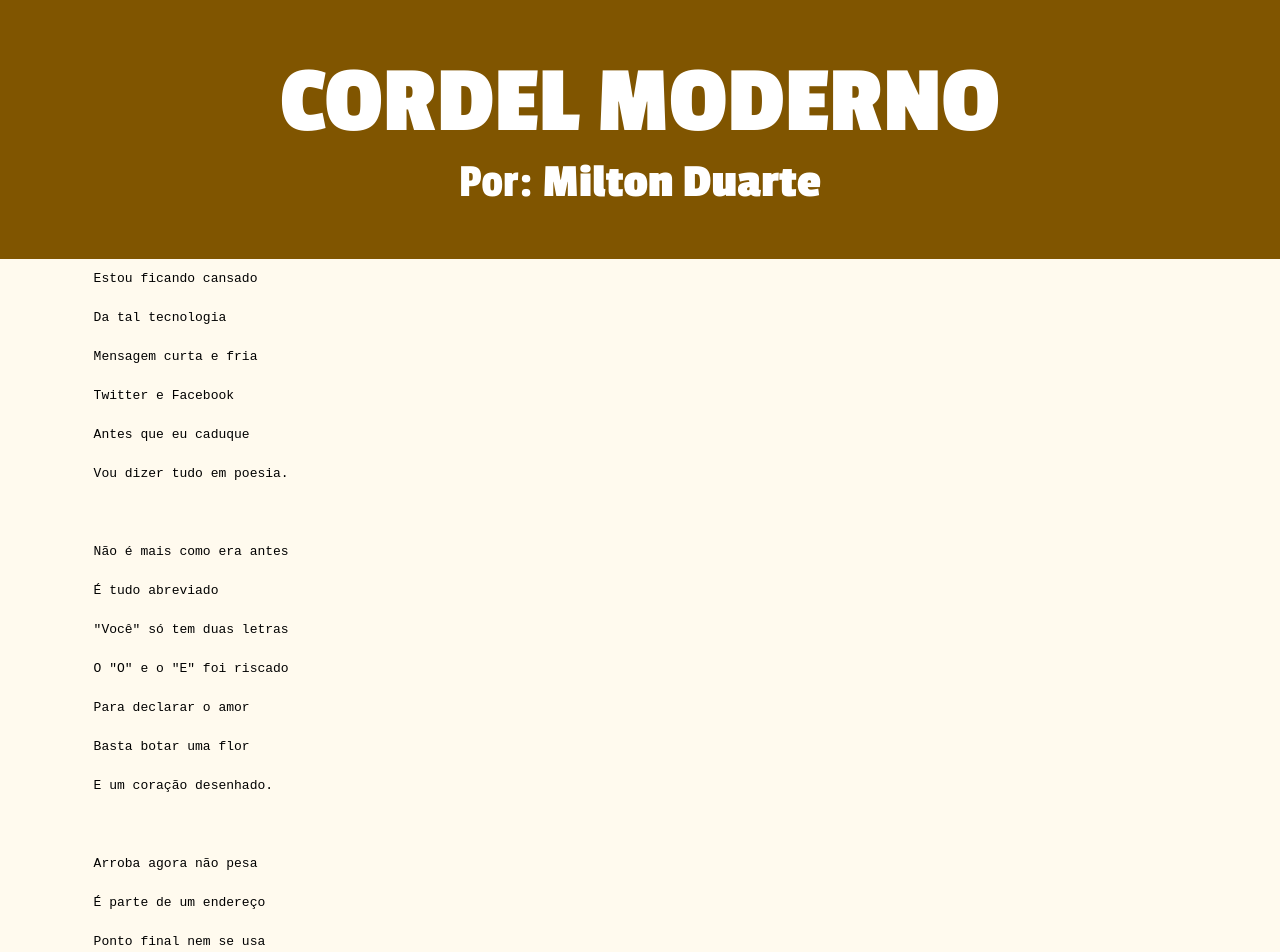
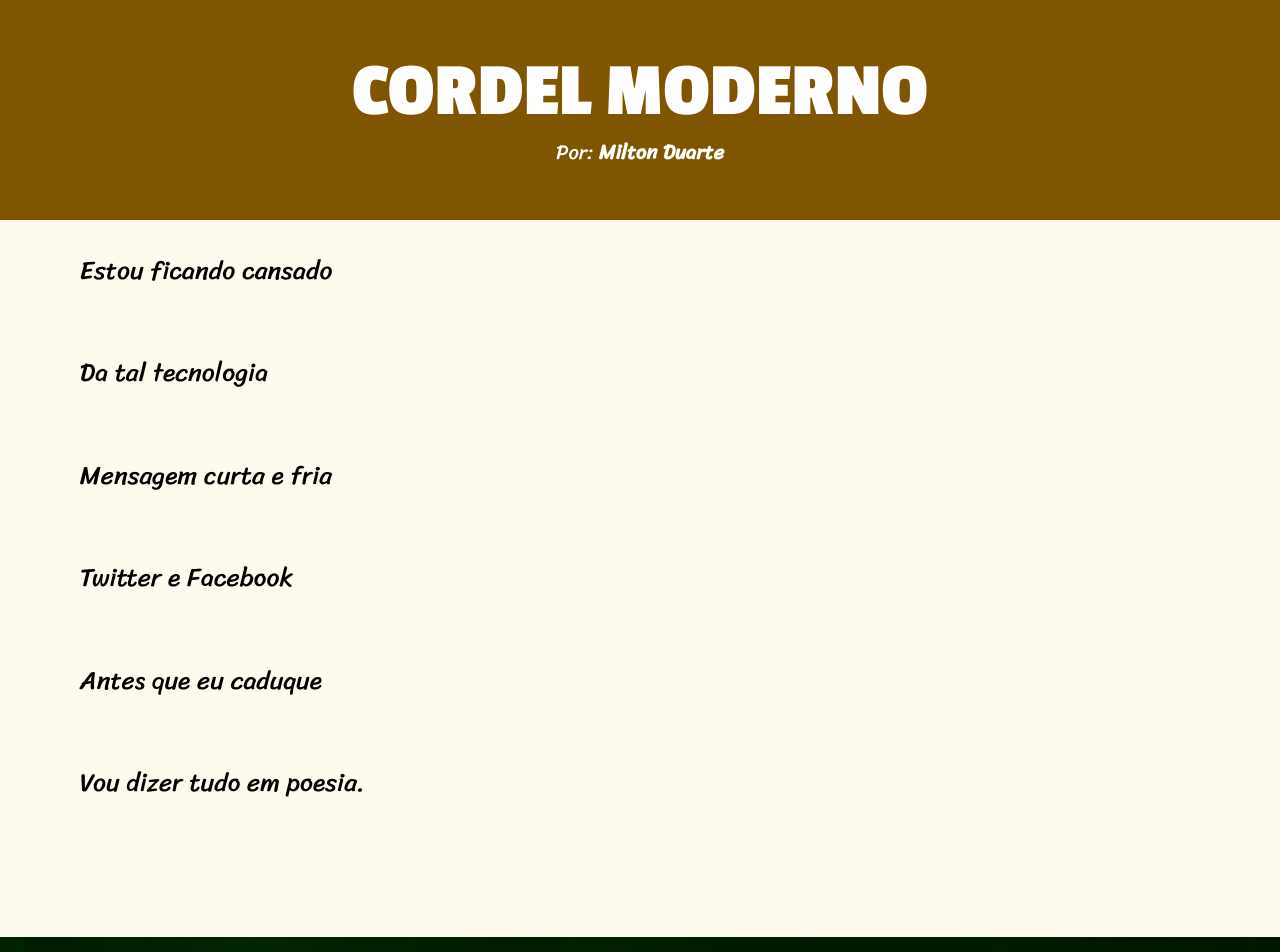
Before and after one commit to uAlessandro/Cordel-Moderno, a plain HTML site: page index.html in a window 1280 px wide. Shown: the top 952 px of the page. Drawn offline with Linux system fonts and the light colour scheme.

Commit message:
atualizaçoes...
links adicionados, ajuste tela,cores, e imagens

```diff
--- a/index.html
+++ b/index.html
@@ -13,7 +13,7 @@
 <body>
     <header>
         <h1>CORDEL MODERNO</h1>
-        Por: <strong><a href="https://www.recantodasletras.com.br/poesias/3186743" target="_blank" rel="noopener noreferrer">Milton Duarte</a></strong>
+       <p>Por:<a href="https://www.recantodasletras.com.br/poesias/3186743" target="_blank" rel="noopener noreferrer"> Milton Duarte</a></p>
     </header>
 
 
@@ -30,8 +30,8 @@
     </section>
 
 
-    <section>
-        <pre>
+    <section class="vsimagem" id="girassol">
+        <pre class="telapreta">
             Não é mais como era antes
             É tudo abreviado
             "Você" só tem duas letras
@@ -68,8 +68,8 @@
 
 
 
-    <section>
-        <pre>
+    <section class="vsimagem" id="folhaletra">
+        <pre class="telapreta">
             Tenho saudade das cartas
             Escritas com a própria mão
             Mandava no mês de Junho
@@ -105,7 +105,7 @@
 
     </section>
 
-    <footer>Feito por <strong>Alessandro Pereira</strong> Desafio <strong>Curso em Vídeo</strong> </footer>
+    <footer>Feito por <strong><a href="https://github.com/uAlessandro" target="_blank" rel="noopener noreferrer">Alessandro Pereira</a></strong> Desafio <strong><a href="https://www.cursoemvideo.com/" target="_blank" rel="noopener noopener">Curso em Vídeo</a></strong> </footer>
 
     </body>
     </html>
--- a/style.css
+++ b/style.css
@@ -7,40 +7,95 @@
 }
 body{
     background-color: #FFFAEE;
+    min-height: 100vh;
+
 }
 header{
     background-color: #805500;
+    text-align: center;
+
+
+
+}header>h1{
+     color: rgb(255, 255, 255);
+
+    font-family:'Passion One', Arial, Helvetica, sans-serif;
+    font-variant: small-caps;
+    font-size: clamp(1rem, 6vw, 8rem);
+    padding-top: 50px;
+
+}
+header>p{
+    font-weight: bolder;
     color: white;
-    text-align: center;
-    font-family:'Passion One', Arial, Helvetica, sans-serif;
-    text-transform: capitalize;
-    padding-top: 50px;
+    font-weight: 100;
+    font-size: clamp(1rem, 1.6vw, 2rem);
     padding-bottom: 50px;
-    font-size: 3em;
-
+    font-family: 'Sriracha','Times New Roman', Times, serif;
 
 }
 a{
     color: white;
-    padding-top: 50px;
-    padding-bottom: 50px;
     text-decoration: none;
-
+    font-weight: bold;
+}
+a:hover{
+    text-decoration: underline;
 }
 
 
 
 section{
 
+
+}
+#girassol{
+    background-image: url("imagens/girasol1.jpg");
+
+
+}
+#folhaletra{
+    background-image: url("imagens/folhas-escritas.jpg");
+
+
+}
+
+.vsimagem{
+    background-repeat: no-repeat;
+     background-attachment: fixed;
+
+}
+.telapreta{
+
+    background-color: rgba(0, 0, 0, 0.19);
+    color: white;
+    display: inline-block;
+    margin: 0;
+    padding: 10vh;
+    translate: 3vh;
+
+
 }
 pre{
-    line-height: 3em;
+
+    line-height:4em;
+    font-size: clamp(1rem, 2vw, 3rem);
+    text-align: left;
+    font-family: 'Sriracha', 'Times New Roman', Times, serif;
+
+
 
 }
 footer{
     background-color: #805500;
     color: white;
     text-align: center;
+    padding: 10px;
+
+
+
+
+
 
 
 }
```
